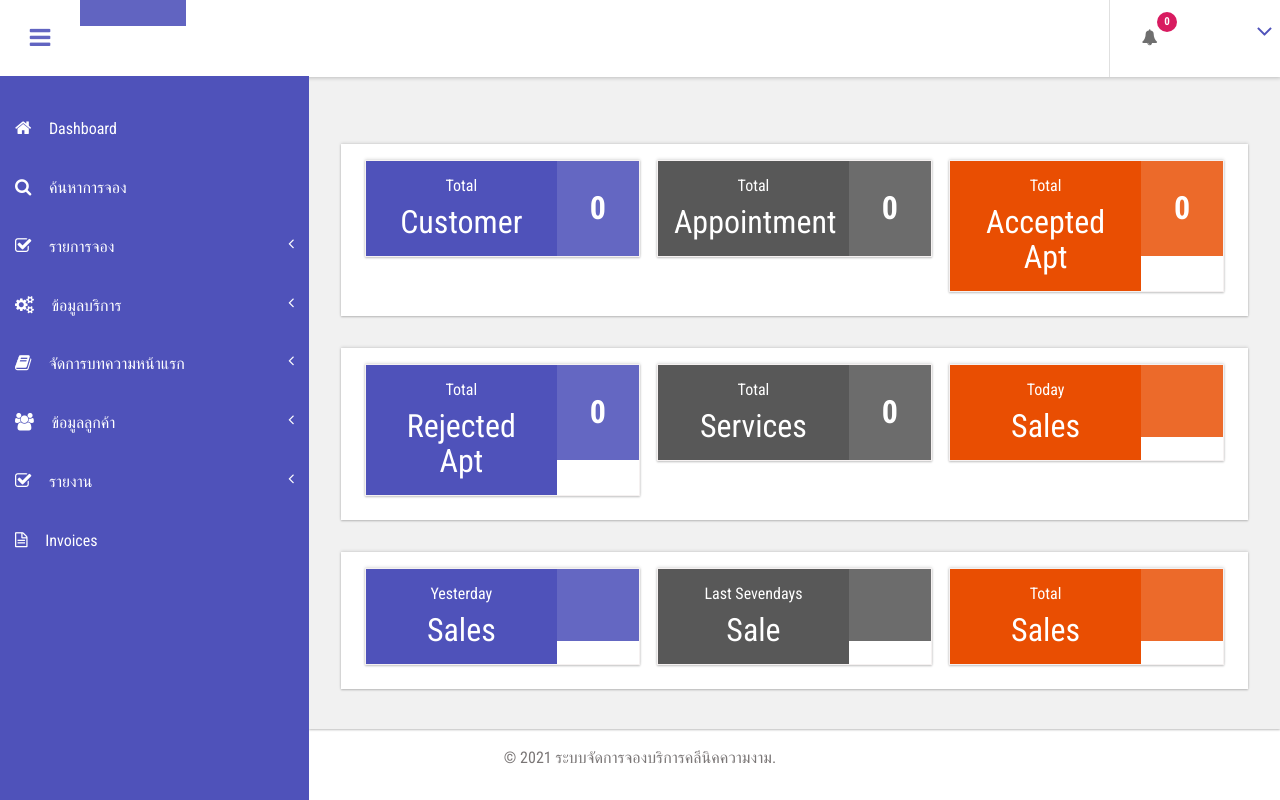
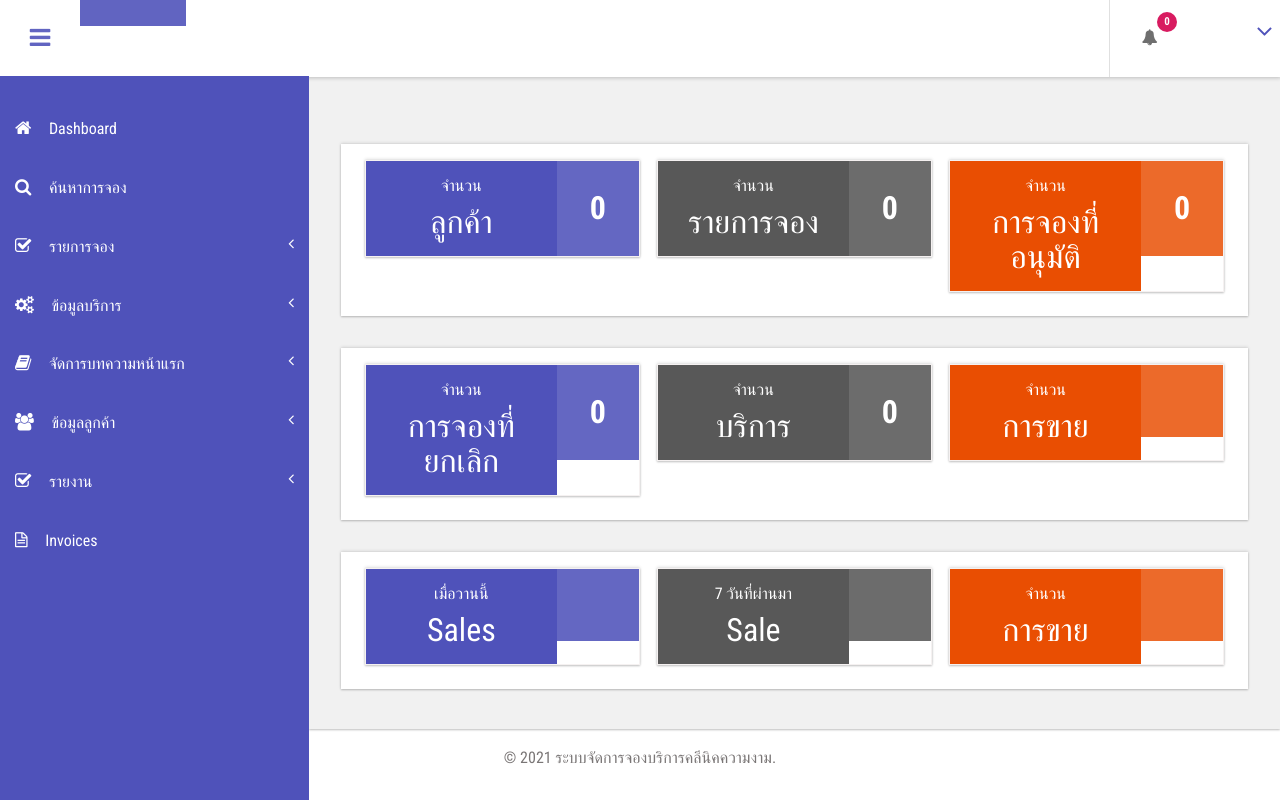
Before and after one commit to deksamrong/BeautyClinic, a PHP site: page /admin/dashboard.php in a window 1280 px wide. Run offline with PHP 8.4, Linux system fonts and the light colour scheme; the visitor is signed in with stand-in values (Sample User, id 1); data that the repository does not hold is empty; some web fonts are replaced.

Commit message:
แก้ไข

```diff
--- a/admin/dashboard.php
+++ b/admin/dashboard.php
@@ -67,8 +67,8 @@ if (strlen($_SESSION['bpmsaid']==0)) {
 $totalcust=mysqli_num_rows($query1);
 ?>
 						<div class="stats-left ">
-							<h5>Total</h5>
-							<h4>Customer</h4>
+							<h5>จำนวน</h5>
+							<h4>ลูกค้า</h4>
 						</div>
 						<div class="stats-right">
 							<label> <?php echo $totalcust;?></label>
@@ -80,8 +80,8 @@ $totalcust=mysqli_num_rows($query1);
 $totalappointment=mysqli_num_rows($query2);
 ?>
 						<div class="stats-left">
-							<h5>Total</h5>
-							<h4>Appointment</h4>
+							<h5>จำนวน</h5>
+							<h4>รายการจอง</h4>
 						</div>
 						<div class="stats-right">
 							<label> <?php echo $totalappointment;?></label>
@@ -93,8 +93,8 @@ $totalappointment=mysqli_num_rows($query2);
 $totalaccapt=mysqli_num_rows($query3);
 ?>
 						<div class="stats-left">
-							<h5>Total</h5>
-							<h4>Accepted Apt</h4>
+							<h5>จำนวน</h5>
+							<h4>การจองที่อนุมัติ</h4>
 						</div>
 						<div class="stats-right">
 							<label><?php echo $totalaccapt;?></label>
@@ -113,8 +113,8 @@ $totalaccapt=mysqli_num_rows($query3);
 $totalrejapt=mysqli_num_rows($query4);
 ?>
 						<div class="stats-left ">
-							<h5>Total</h5>
-							<h4>Rejected Apt</h4>
+							<h5>จำนวน</h5>
+							<h4>การจองที่ยกเลิก</h4>
 						</div>
 						<div class="stats-right">
 							<label> <?php echo $totalrejapt;?></label>
@@ -126,8 +126,8 @@ $totalrejapt=mysqli_num_rows($query4);
 $totalser=mysqli_num_rows($query5);
 ?>
 						<div class="stats-left">
-							<h5>Total</h5>
-							<h4>Services</h4>
+							<h5>จำนวน</h5>
+							<h4>บริการ</h4>
 						</div>
 						<div class="stats-right">
 							<label> <?php echo $totalser;?></label>
@@ -148,8 +148,8 @@ $todysale+=$todays_sale;
 }
  ?>
 						<div class="stats-left">
-							<h5>Today</h5>
-							<h4>Sales</h4>
+							<h5>จำนวน</h5>
+							<h4>การขาย</h4>
 						</div>
 						<div class="stats-right">
 							<label> <?php echo $todysale;?></label>
@@ -177,7 +177,7 @@ $yesterdaysale+=$yesterdays_sale;
 }
  ?>
 						<div class="stats-left ">
-							<h5>Yesterday</h5>
+							<h5>เมื่อวานนี้</h5>
 							<h4>Sales</h4>
 						</div>
 						<div class="stats-right">
@@ -199,7 +199,7 @@ $tseven+=$sevendays_sale;
 }
  ?>
 						<div class="stats-left">
-							<h5>Last Sevendays</h5>
+							<h5>7 วันที่ผ่านมา</h5>
 							<h4>Sale</h4>
 						</div>
 						<div class="stats-right">
@@ -221,8 +221,8 @@ $totalsale+=$total_sale;
 }
  ?>
 						<div class="stats-left">
-							<h5>Total</h5>
-							<h4>Sales</h4>
+							<h5>จำนวน</h5>
+							<h4>การขาย</h4>
 						</div>
 						<div class="stats-right">
 							<label><?php echo $totalsale;?></label>
```
